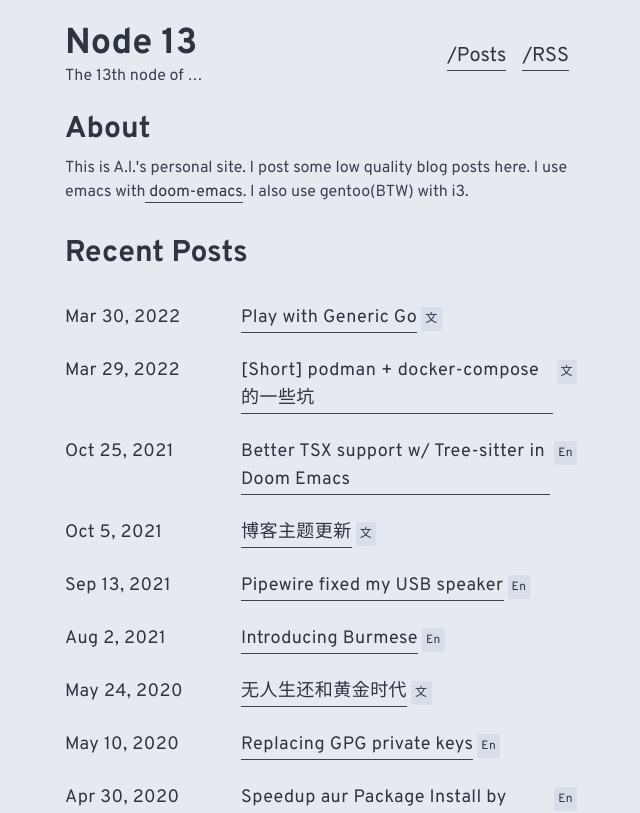
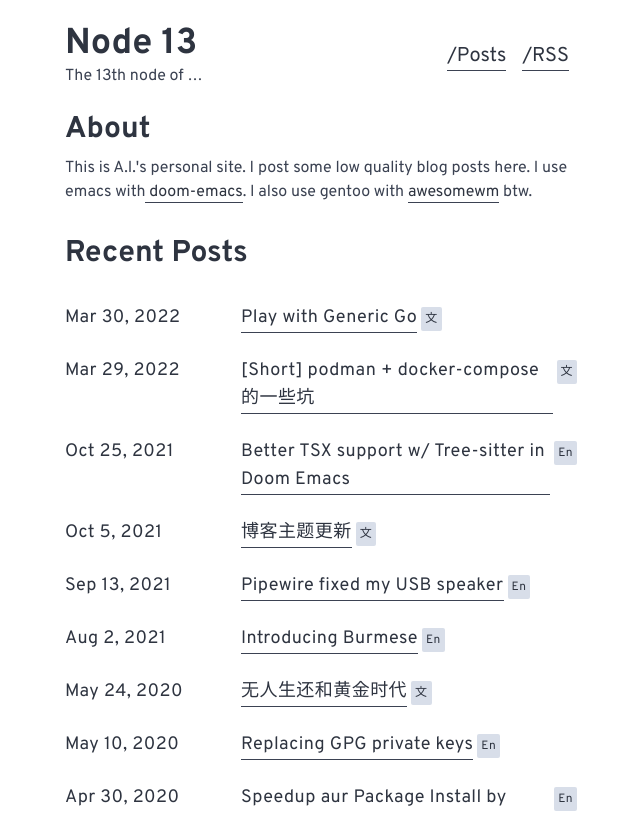
Before and after one commit to merrickluo/mnblog, a Next.js app: page / in a window 1280 px wide. Shown: the top 813 px of the page, without its empty margins (319-959 px from the left). Built offline with nearby package versions, Linux system fonts and the light colour scheme; a web font is replaced by a local one.

Commit message:
use white bg and update wm

```diff
--- a/pages/index.jsx
+++ b/pages/index.jsx
@@ -28,7 +28,10 @@
           <span>
             <a href="https://github.com/hlissner/doom-emacs"> doom-emacs</a>
           </span>
-          <span>. I also use gentoo(BTW) with i3.</span>
+          <span>
+            . I also use gentoo with{" "}
+            <a href="https://awesomewm.org/">awesomewm</a> btw.
+          </span>
         </p>
       </section>
       <section>
--- a/styles/globals.css
+++ b/styles/globals.css
@@ -3,7 +3,7 @@
 @tailwind utilities;
 
 :root {
-  --color-background: #e5e9f0;
+  --color-background: #ffffff;
   --color-background-alt: #d8dee9;
   --color-background-dark: #b8c5db;
   --color-primary: #3b4252;
```
